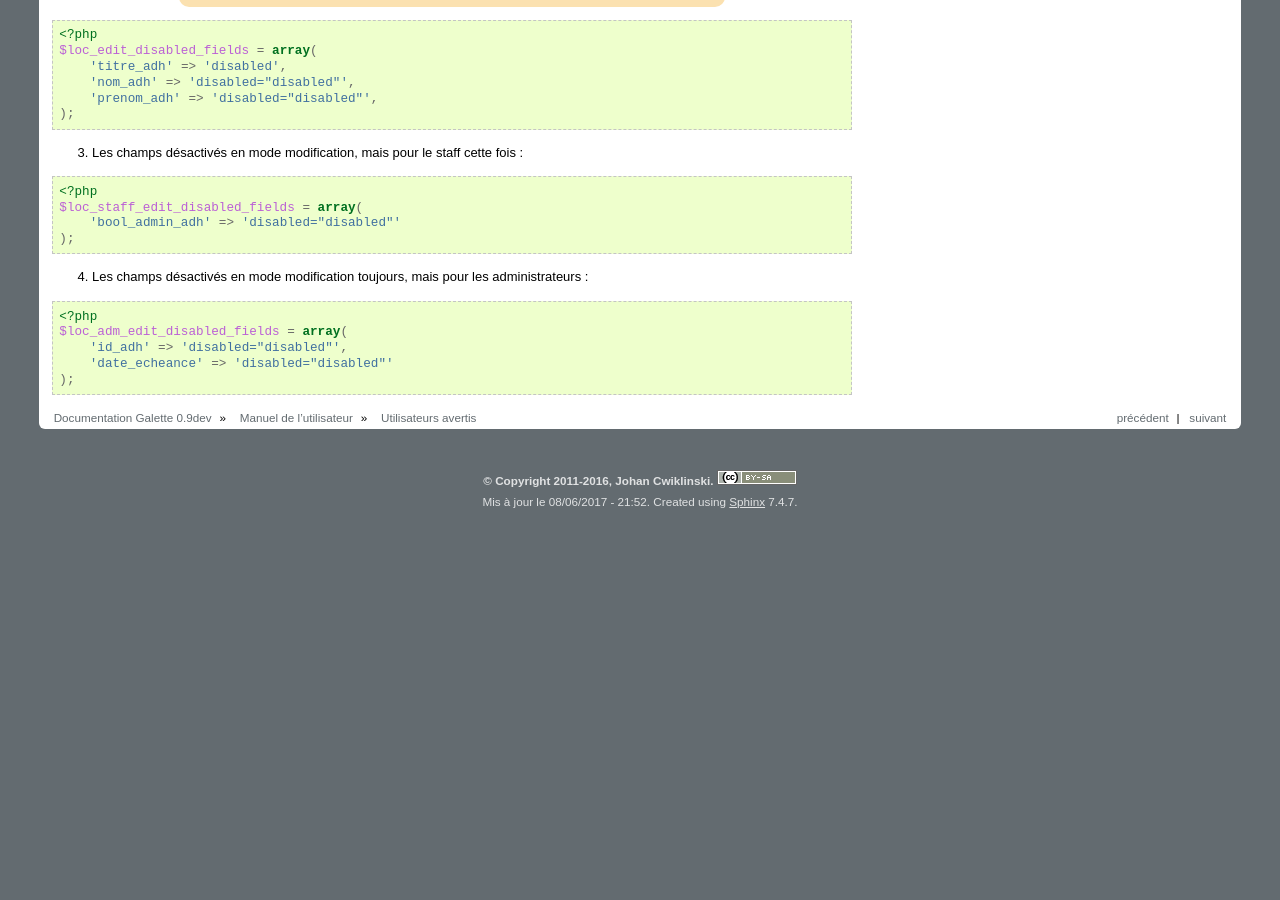
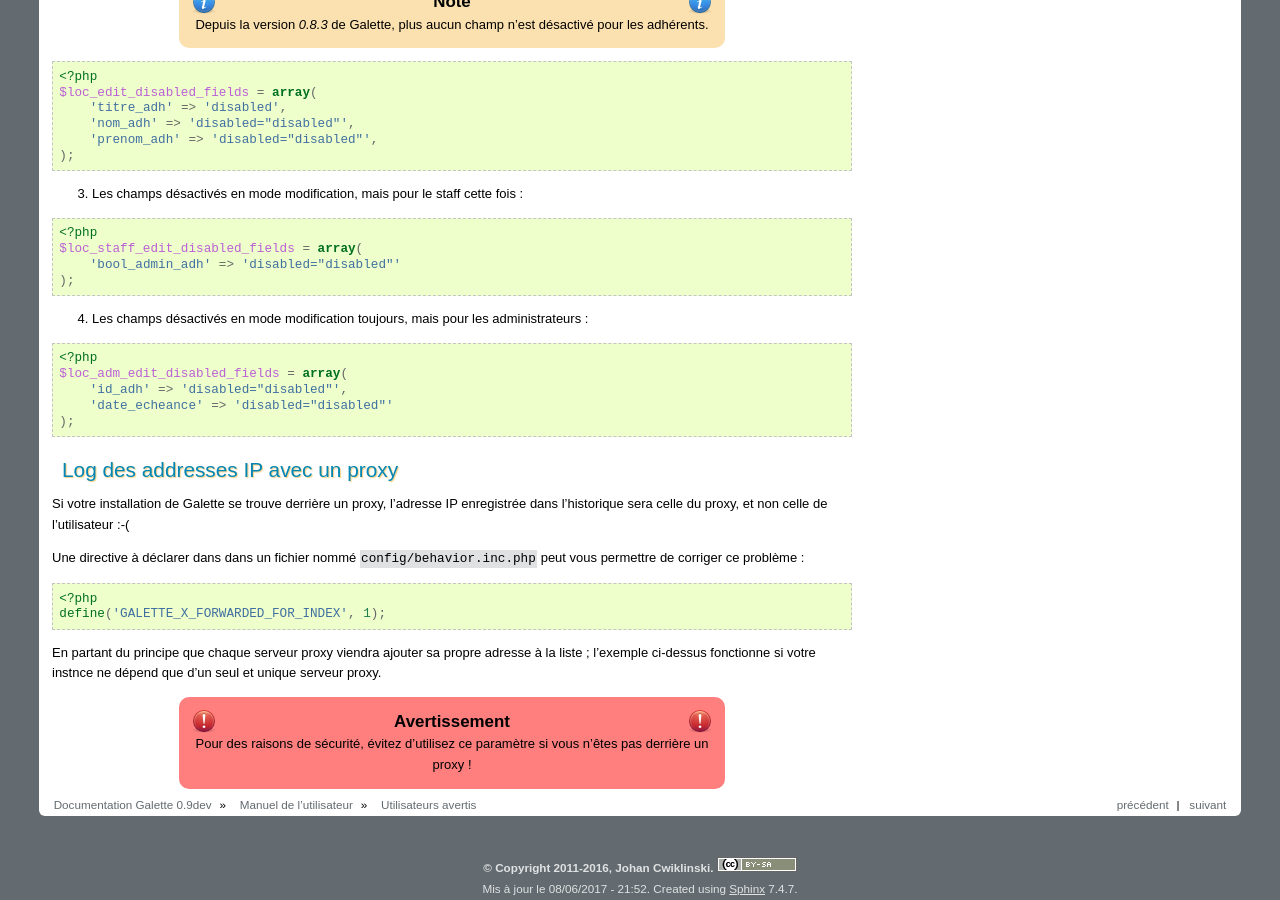
Before and after one commit to galette/galettedoc, a Sphinx documentation site: the page built from source/usermanual/avancee.rst, in a window 1280 px wide and 900 px high, scrolled down 2248 px. Built offline with Sphinx 7.4.7, drawn with Linux system fonts in a browser that asks for light colours; before the commit the page ends 2760 px from its top, so only the background shows below that; some of the changed text lies outside the part shown.

Commit message:
Documentation des logs avec proxy; refs #1031

```diff
--- a/source/usermanual/avancee.rst
+++ b/source/usermanual/avancee.rst
@@ -108,3 +108,21 @@
         'id_adh' => 'disabled="disabled"',
         'date_echeance' => 'disabled="disabled"'
     );
+
+Log des addresses IP avec un proxy
+==================================
+
+Si votre installation de Galette se trouve derrière un proxy, l'adresse IP enregistrée dans l'historique sera celle du proxy, et non celle de l'utilisateur :-(
+
+Une directive à déclarer dans dans un fichier nommé ``config/behavior.inc.php`` peut vous permettre de corriger ce problème :
+
+.. code-block:: php
+
+   <?php
+   define('GALETTE_X_FORWARDED_FOR_INDEX', 1);
+
+En partant du principe que chaque serveur proxy viendra ajouter sa propre adresse à la liste ; l'exemple ci-dessus fonctionne si votre instnce ne dépend que d'un seul et unique serveur proxy.
+
+.. warning::
+
+   Pour des raisons de sécurité, évitez d'utilisez ce paramètre si vous n'êtes pas derrière un proxy !
```
